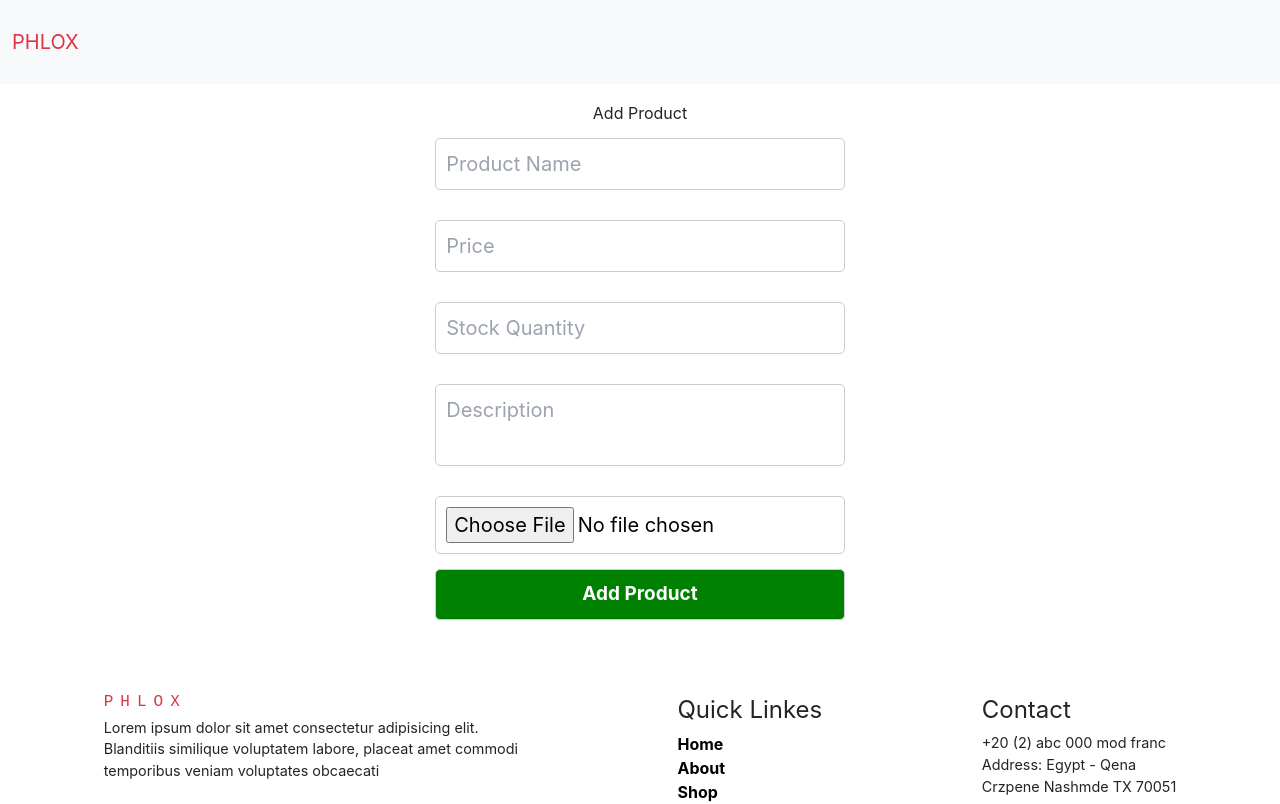
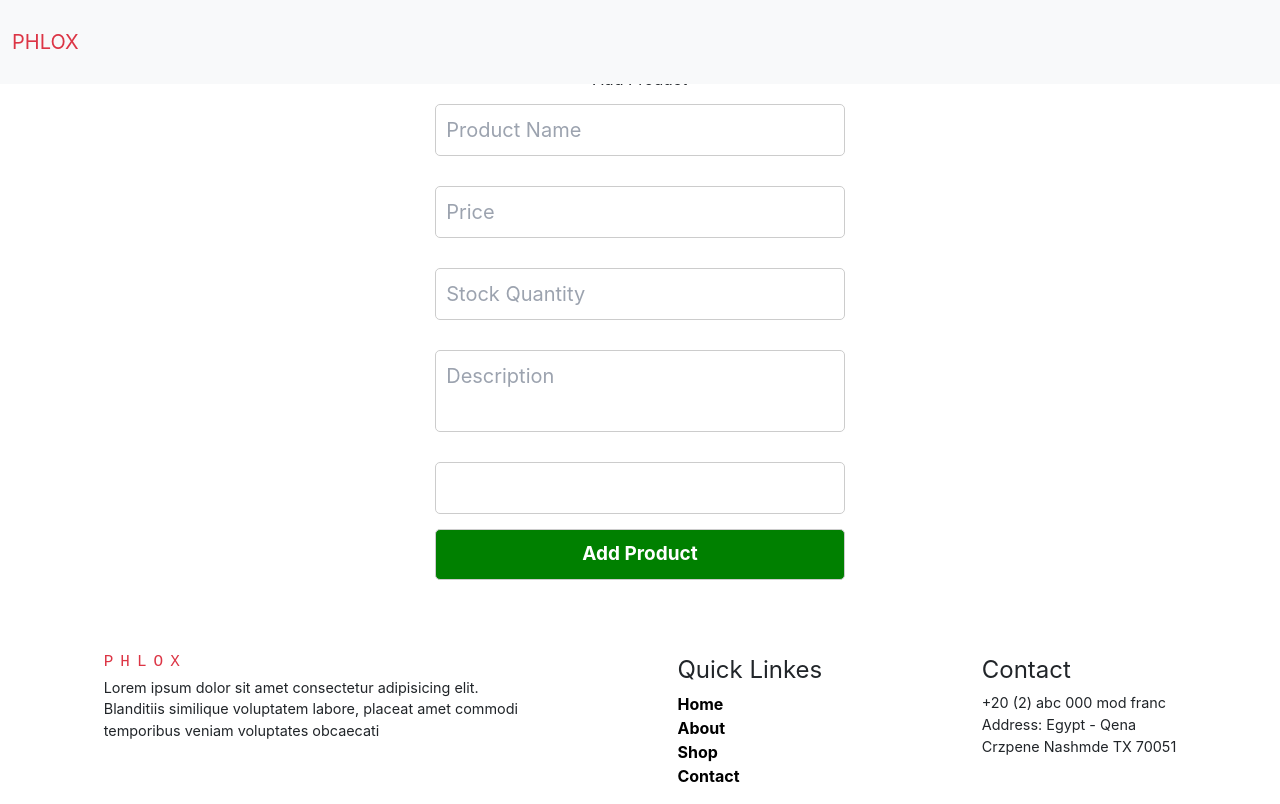
Before and after one commit to amedmohmed925/E-Commerce, a React (Vite) app in the folder E-Commerce-App/: page /addproduct in a window 1280 px wide. Shown: the top 804 px of the page. Built offline with nearby package versions, Linux system fonts and the light colour scheme; the HTML template or start-up script is replaced by a standard one.

Commit message:
solve problem login

```diff
--- a/E-Commerce-App/src/components/AddProduct/AddProduct.jsx
+++ b/E-Commerce-App/src/components/AddProduct/AddProduct.jsx
@@ -83,7 +83,7 @@ const AddProduct = () => {
             value={formData.description}
             onChange={handleChange}
           />
-          <input className='inputEdit' type="file" accept='image/*' value={formData.prodImage} onChange={handleChange} name='prodImage'/>
+          <input className='inputEdit' type="text"  value={formData.prodImage} onChange={handleChange} name='prodImage'/>
           <button className='ptnSave ptnadd' type="submit">Add Product</button>
           {showConfirmation && <div className='success' style={{ color: 'green' }}>Product added successfully!</div>}
         {error && <div className='success' style={{ color: 'red' }}>{error}</div>}
--- a/E-Commerce-App/src/components/LoginPage/Login.jsx
+++ b/E-Commerce-App/src/components/LoginPage/Login.jsx
@@ -1,55 +1,65 @@
 import React, { useState } from 'react';
-// import { useHistory } from 'react-router-dom';
+import { useNavigate } from 'react-router-dom';
 import axios from 'axios';
 import './Login.css';
 
 const UserLoginForm = () => {
-  // const history = useHistory();
+  const navigate = useNavigate();
   const [formData, setFormData] = useState({
     email: '',
     password: '',
   });
+  const [emailError, setEmailError] = useState('');
+  const [passwordError, setPasswordError] = useState('');
 
   const handleSubmit = async (e) => {
     e.preventDefault();
     try {
-      await axios.post(
-        'https://e-commerce-nestjs-1ad58a9d5c9f.herokuapp.com/users',
-        formData
+      const response = await axios.post(
+        'https://e-commerce-nestjs-1ad58a9d5c9f.herokuapp.com/users/login',
+        formData,
+        { withCredentials: true }
       );
+
+      localStorage.setItem('userData', JSON.stringify(response.data));
       console.log('User logged in successfully!');
+      console.log(response.data)
       setFormData({
         email: '',
         password: '',
-    })}catch (error) {
-      console.error('Error registering user:', error.message);
-    }}
-
-// Execute the directive after successful login
-  //  const emailArray = formData.email.split('@');
-  //     if (emailArray[0].includes('bu')) {
-  //       history.push('/Home');
-  //     } else if (emailArray[0].includes('sa')) {
-  //       history.push('/seller');
-  //     } else {
-  //       history.push('/register');
-  //     }
-
-  //   } catch (error) {
-  //     console.error("Error logging in:", error.message);
-  //   }
-  // };
+      });
+      navigate('/');
+    } catch (error) {
+      console.error('Error logging in:', error.message);
+      if (error.response) {
+        console.error('Error logging in:', error.response.data.message);
+        if (error.response.data.message.includes('email')) {
+          setEmailError(error.response.data.message);
+          setPasswordError('');
+        } else {
+          setEmailError('');
+          setPasswordError(error.response.data.message);
+        }
+      } else {
+        console.error('Error logging in:', error.message);
+      }
+    }
+  };
 
   const handleChange = (e) => {
     const { name, value } = e.target;
     setFormData((prevData) => ({ ...prevData, [name]: value }));
+    if (name === 'email') {
+      setEmailError('');
+    } else if (name === 'password') {
+      setPasswordError('');
+    }
   };
 
   return (
     <div className='main-register'>
       <div className='img-input'>
         <img className='imgPage' src="/images/register-img.jpg" alt="" />
-
         <form className='formRegister' onSubmit={handleSubmit}>
           <h2 className='titleLogin'>User Login</h2>
           <input
@@ -60,6 +70,7 @@ const UserLoginForm = () => {
             value={formData.email}
             onChange={handleChange}
           />
+          {emailError && <p className="error-message">{emailError}</p>}
           <input
             className='input-register'
             type="password"
@@ -68,11 +79,12 @@ const UserLoginForm = () => {
             value={formData.password}
             onChange={handleChange}
           />
-        <button className='register-ptn ' type="submit">Login</button>
+          {passwordError && <p className="error-message">{passwordError}</p>}
+          <button className='register-ptn' type="submit">Login</button>
         </form>
       </div>
-
     </div>
   );
-  }
-export default UserLoginForm
+};
+
+export default UserLoginForm;
--- a/E-Commerce-App/src/components/ShopPage/ShopPage.css
+++ b/E-Commerce-App/src/components/ShopPage/ShopPage.css
@@ -7,6 +7,7 @@
     width: 80%;
     margin: auto;
     padding: 20px 0;
+    margin-top: 50px;
 }
 .headerSection{
     display: flex;
--- a/E-Commerce-App/src/components/ShopPage/ShopPage.jsx
+++ b/E-Commerce-App/src/components/ShopPage/ShopPage.jsx
@@ -146,7 +146,9 @@ const SellerProductList = () => {
                 <p > product Name:
                   <span className='fontWeight'> {item.name}</span>
                    <br />  Quantity:
-                   <span className='fontWeight'> {item.quantity}</span>
+                   <span className='fontWeight'> {item.quantity}</span><br />
+                   price:
+                   <span className='fontWeight'>  {item.price}$ </span>
                    <span title='Remove From Cart' onClick={() => hide(index)} className='removeFromCart'>Remove </span>
 
                    </p>
--- a/E-Commerce-App/src/index.css
+++ b/E-Commerce-App/src/index.css
@@ -17,7 +17,12 @@ code {
   font-family: source-code-pro, Menlo, Monaco, Consolas, 'Courier New',
     monospace;
 }
-
+nav{
+  position: fixed !important;
+  width: 100%;
+  z-index: 1000;
+  top: 0;
+}
 /* Satrtr section One */
 .headphone {
     position: absolute;
```
Lines whose indentation alone changed are shown as unchanged.
